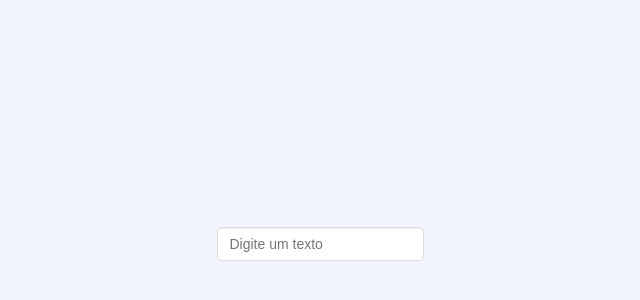
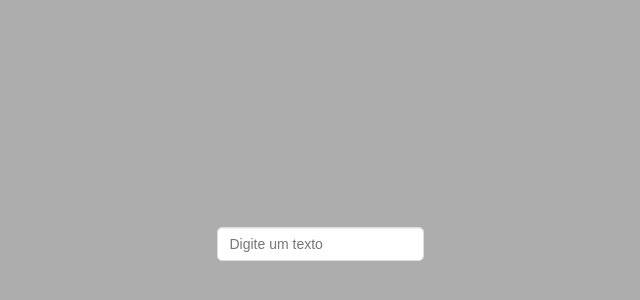
Before and after one commit to marcoswebmasteroficial/Slug, a plain HTML site: page index.html in a window 1280 px wide. Shown: the part 164-464 px from the top of the page, without its empty margins (320-960 px from the left). Drawn offline with Linux system fonts and the light colour scheme.

Commit message:
Update styles.css

```diff
--- a/styles.css
+++ b/styles.css
@@ -6,7 +6,7 @@ body {
     justify-content: center;
     -webkit-box-align: center;
     align-items: center;
-    background: #F2F5FF;
+    background: #adadad;
 }
 input{
 -webkit-box-sizing: border-box;
```
